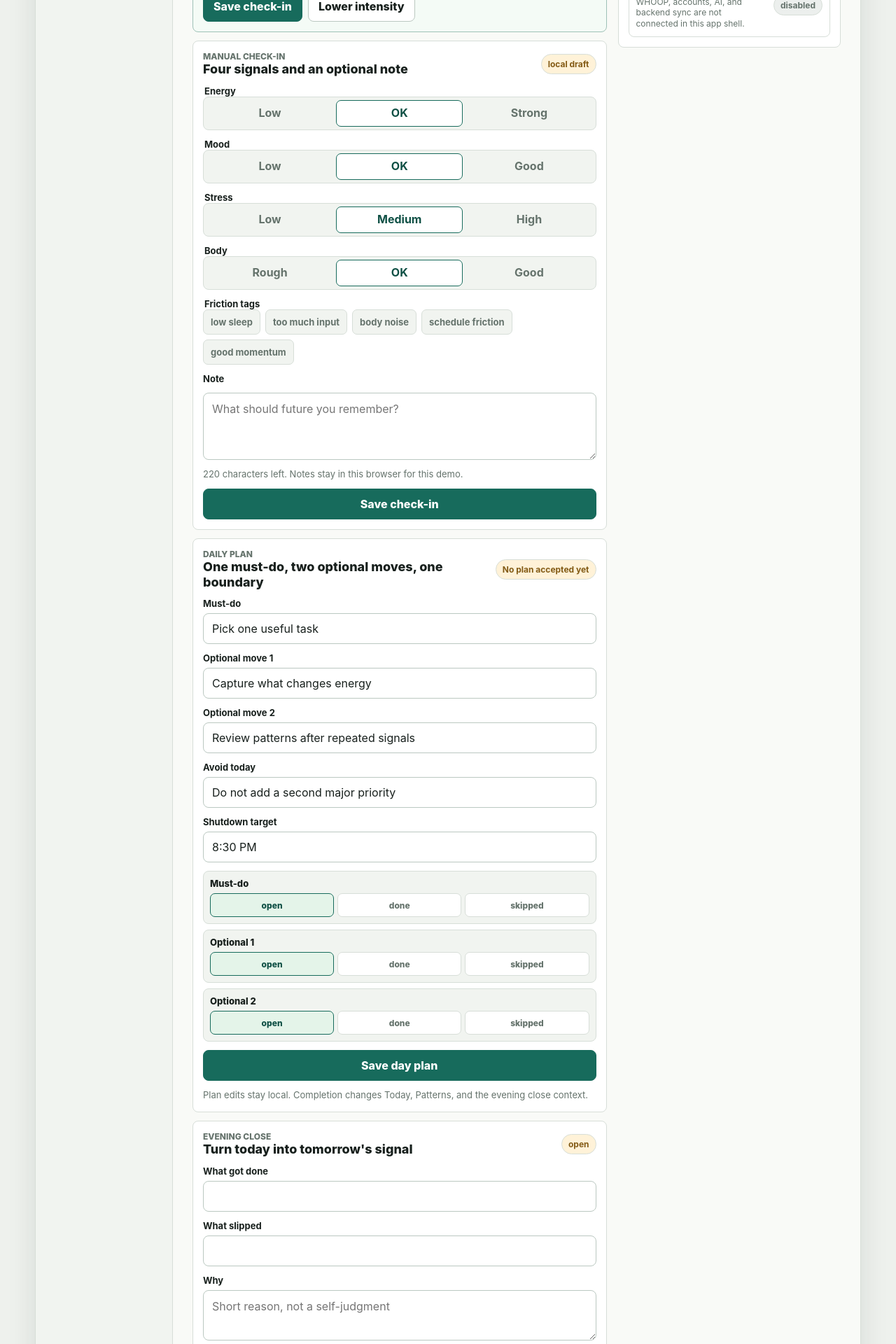
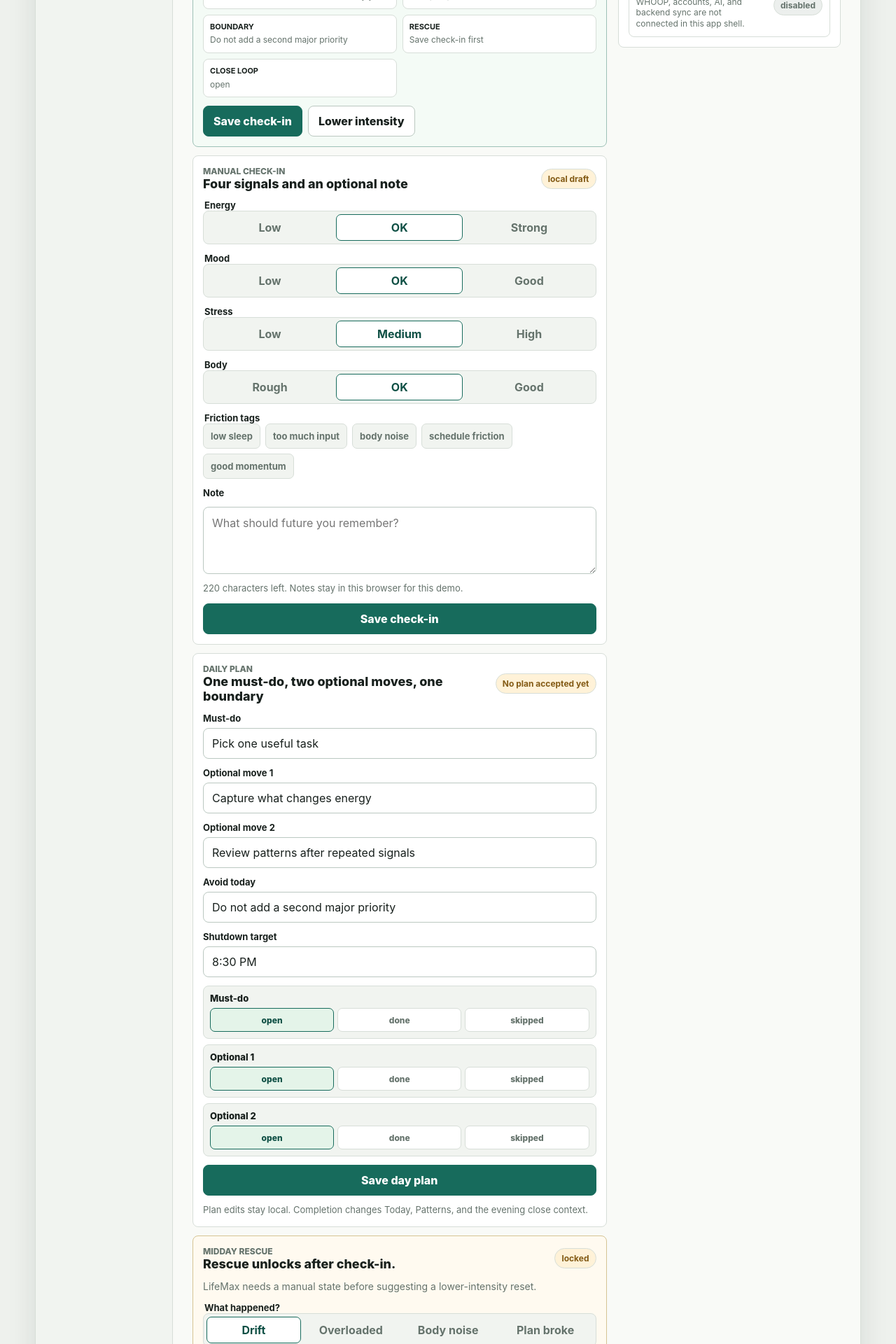
Before and after one commit to oliverorussell22-creator/LifeMax, a Next.js app: page / in a window 1280 px wide. Shown: the part 880-2800 px from the top of the page at 70% size. Built offline with nearby package versions, Linux system fonts and the light colour scheme.

Commit message:
feat: add local midday rescue flow

```diff
--- a/components/screens.tsx
+++ b/components/screens.tsx
@@ -22,6 +22,8 @@ import {
   type PlanItemStatus,
   type PlanSlot,
   type RecoveryImpact,
+  type RescueReset,
+  type RescueTrigger,
   type SignalLevel,
   type StressLevel
 } from "@/lib/local-demo-state";
@@ -80,6 +82,20 @@ const experimentSignalOptions: Array<{ value: ExperimentObservationSignal; label
   { value: "same", label: "Same" },
   { value: "worse", label: "Worse" },
   { value: "unclear", label: "Unclear" }
+];
+
+const rescueTriggerOptions: Array<{ value: RescueTrigger; label: string }> = [
+  { value: "drift", label: "Drift" },
+  { value: "overloaded", label: "Overloaded" },
+  { value: "body_noise", label: "Body noise" },
+  { value: "plan_broke", label: "Plan broke" }
+];
+
+const rescueResetOptions: Array<{ value: RescueReset; label: string }> = [
+  { value: "breathe", label: "Breathe" },
+  { value: "walk", label: "Short walk" },
+  { value: "water", label: "Water" },
+  { value: "reduce_input", label: "Reduce input" }
 ];
 
 export function TodayScreen() {
@@ -195,6 +211,35 @@ export function TodayScreen() {
     }));
   }
 
+  function saveMiddayRescue(rescue: {
+    trigger: RescueTrigger;
+    reset: RescueReset;
+    next_move: string;
+    defer_until: string;
+    note: string;
+  }) {
+    const now = new Date().toISOString();
+    setLocalState((current) => ({
+      ...current,
+      midday_rescue: {
+        ...rescue,
+        saved_at: now
+      },
+      lowered_today: true,
+      memory_candidates: [
+        {
+          id: `memory-rescue-${Date.now()}`,
+          title: `Midday rescue: ${labelForRescueReset(rescue.reset)}`,
+          detail: rescue.note || rescue.next_move,
+          source: "rescue" as const,
+          created_at: now
+        },
+        ...current.memory_candidates.filter((candidate) => candidate.source !== "rescue")
+      ].slice(0, 20),
+      updated_at: now
+    }));
+  }
+
   return (
     <AppShell active="today">
       <section className="screen today-layout" data-screen="today-functional">
@@ -210,7 +255,8 @@ export function TodayScreen() {
               { label: "State", value: today.state.replace("_", " ") },
               { label: "Confidence", value: today.confidence },
               { label: "Intensity cap", value: String(today.intensity_cap) },
-              { label: "Plan", value: today.plan_summary.progress_label }
+              { label: "Plan", value: today.plan_summary.progress_label },
+              { label: "Rescue", value: today.rescue_summary.status }
             ]}
           />
           <WorkflowRail state={state} today={today} />
@@ -235,6 +281,10 @@ export function TodayScreen() {
                 {today.plan_summary.avoid_today}
               </span>
               <span>
+                <strong>Rescue</strong>
+                {today.rescue_summary.next_move}
+              </span>
+              <span>
                 <strong>Close loop</strong>
                 {today.evening_summary.status === "closed" ? today.evening_summary.detail : "open"}
               </span>
@@ -262,7 +312,14 @@ export function TodayScreen() {
             onSave={savePlan}
             onStatusChange={updatePlanItemStatus}
           />
-          <EveningClosePanel close={state.evening_close} onSave={saveEveningClose} />
+          <MiddayRescuePanel
+            key={getRescueSyncKey(state.midday_rescue, today.rescue_summary.next_move)}
+            rescue={state.midday_rescue}
+            summary={today.rescue_summary}
+            suggestedNextMove={today.plan_summary.next_item ?? activePlan.must_do}
+            onSave={saveMiddayRescue}
+          />
+          <EveningClosePanel key={getEveningCloseSyncKey(state.evening_close)} close={state.evening_close} onSave={saveEveningClose} />
         </div>
 
         <aside className="screen-aside" aria-label="Today state">
@@ -332,6 +389,13 @@ function WorkflowRail({
       detail: today.evening_summary.status === "closed" ? "memory ready" : "tonight",
       href: "/today",
       tone: today.evening_summary.status === "closed" ? "good" : "active"
+    },
+    {
+      label: "Rescue",
+      value: today.rescue_summary.status,
+      detail: today.rescue_summary.status === "saved" ? today.rescue_summary.reset_label : "if drift hits",
+      href: "/today",
+      tone: today.rescue_summary.status === "saved" ? "good" : today.rescue_summary.status === "locked" ? "muted" : "active"
     },
     {
       label: "Learn",
@@ -514,6 +578,16 @@ function getPlanSyncKey(plan: LocalDailyPlan) {
   ].join("|");
 }
 
+function getRescueSyncKey(rescue: LocalDemoState["midday_rescue"], fallbackNextMove: string) {
+  if (!rescue) return `open-rescue|${fallbackNextMove}`;
+  return [rescue.saved_at, rescue.trigger, rescue.reset, rescue.next_move, rescue.defer_until, rescue.note].join("|");
+}
+
+function getEveningCloseSyncKey(close: EveningClose | null) {
+  if (!close) return "open-close";
+  return [close.saved_at, close.completed, close.missed, close.why, close.recovery_impact, close.tomorrow_hint].join("|");
+}
+
 function PlanInput({
   label,
   value,
@@ -558,6 +632,104 @@ function PlanStatusRow({
         ))}
       </div>
     </div>
+  );
+}
+
+function MiddayRescuePanel({
+  rescue,
+  summary,
+  suggestedNextMove,
+  onSave
+}: Readonly<{
+  rescue: LocalDemoState["midday_rescue"];
+  summary: ReturnType<typeof deriveTodayView>["rescue_summary"];
+  suggestedNextMove: string;
+  onSave: (rescue: {
+    trigger: RescueTrigger;
+    reset: RescueReset;
+    next_move: string;
+    defer_until: string;
+    note: string;
+  }) => void;
+}>) {
+  const locked = summary.status === "locked";
+  const [draft, setDraft] = useState({
+    trigger: rescue?.trigger ?? ("drift" as RescueTrigger),
+    reset: rescue?.reset ?? ("breathe" as RescueReset),
+    next_move: rescue?.next_move ?? suggestedNextMove,
+    defer_until: rescue?.defer_until ?? "",
+    note: rescue?.note ?? ""
+  });
+  const [error, setError] = useState("");
+
+  function saveRescue() {
+    const nextMove = draft.next_move.trim();
+    if (locked) return;
+    if (!nextMove) {
+      setError("Choose one lower-intensity next move before saving.");
+      return;
+    }
+
+    setError("");
+    onSave({
+      trigger: draft.trigger,
+      reset: draft.reset,
+      next_move: nextMove,
+      defer_until: draft.defer_until.trim(),
+      note: draft.note.trim()
+    });
+  }
+
+  return (
+    <section className="panel form-panel rescue-panel" aria-label="Midday rescue">
+      <div className="section-heading-row">
+        <div>
+          <p className="kicker">Midday rescue</p>
+          <h2 className="panel-title">{summary.title}</h2>
+        </div>
+        <span className={summary.status === "saved" ? "state-pill state-pill-good" : "state-pill"}>{summary.status}</span>
+      </div>
+      <p className="panel-copy">{summary.detail}</p>
+      <SegmentedControl
+        label="What happened?"
+        value={draft.trigger}
+        options={rescueTriggerOptions}
+        onChange={(trigger) => setDraft((current) => ({ ...current, trigger }))}
+      />
+      <SegmentedControl
+        label="One reset"
+        value={draft.reset}
+        options={rescueResetOptions}
+        onChange={(reset) => setDraft((current) => ({ ...current, reset }))}
+      />
+      <PlanInput
+        label="Next lower-intensity move"
+        value={draft.next_move}
+        onChange={(next_move) => setDraft((current) => ({ ...current, next_move }))}
+      />
+      <PlanInput label="Defer until" value={draft.defer_until} onChange={(defer_until) => setDraft((current) => ({ ...current, defer_until }))} />
+      <label className="stacked-input" htmlFor="rescue-note">
+        <span>Rescue note</span>
+        <textarea
+          id="rescue-note"
+          className="text-area compact-text-area"
+          value={draft.note}
+          onChange={(event) => setDraft((current) => ({ ...current, note: event.target.value }))}
+          placeholder="What pulled the day off track?"
+        />
+      </label>
+      {error ? (
+        <p className="error-message" role="alert">
+          {error}
+        </p>
+      ) : (
+        <p className="field-help">Saving lowers intensity for this browser-local day. No reminder or backend write is sent.</p>
+      )}
+      <button className="primary-action full-width" type="button" disabled={locked} onClick={saveRescue} data-testid="save-midday-rescue">
+        {rescue ? "Update rescue" : "Save rescue"}
+      </button>
+      {locked ? <p className="field-help">Locked until a manual check-in gives LifeMax a local state.</p> : null}
+    </section>
   );
 }
 
@@ -1216,6 +1388,7 @@ export function ProfileScreen() {
               items={[
                 { label: "Check-in", value: state.check_in ? "saved" : "empty" },
                 { label: "Plan", value: state.daily_plan ? deriveTodayView(state).plan_summary.progress_label : "empty" },
+                { label: "Rescue", value: state.midday_rescue ? "saved" : "open" },
                 { label: "Close", value: state.evening_close ? "saved" : "open" },
                 { label: "Captures", value: String(state.captures.length) },
                 { label: "Memories", value: String(state.memory_candidates.length) },
@@ -1294,13 +1467,13 @@ export function PrivacyScreen() {
             <p className="kicker">Last updated</p>
             <h2 className="panel-title">June 19, 2026</h2>
             <p className="panel-copy">
-              LifeMax currently stores the demo check-in, captures, plan status, local experiment status, and observation notes in this browser only.
+              LifeMax currently stores the demo check-in, captures, plan status, midday rescue, local experiment status, and observation notes in this browser only.
             </p>
           </section>
           <section className="panel legal-panel">
             <h2 className="panel-title">Local product data</h2>
             <p className="panel-copy">
-              The higher-functionality demo can store a daily plan, evening close, memory candidates, pattern decisions, one local experiment, and its observation log. These are browser-local records.
+              The higher-functionality demo can store a daily plan, midday rescue, evening close, memory candidates, pattern decisions, one local experiment, and its observation log. These are browser-local records.
             </p>
           </section>
           <section className="panel legal-panel">
@@ -1472,6 +1645,10 @@ function labelForKind(kind: CaptureKind) {
   return captureKinds.find((item) => item.value === kind)?.label ?? "Note";
 }
 
+function labelForRescueReset(reset: RescueReset) {
+  return rescueResetOptions.find((item) => item.value === reset)?.label ?? "Breathe";
+}
+
 function labelForExperimentSignal(signal: ExperimentObservationSignal) {
   return experimentSignalOptions.find((item) => item.value === signal)?.label ?? "Unclear";
 }
--- a/lib/local-demo-state.ts
+++ b/lib/local-demo-state.ts
@@ -13,6 +13,8 @@ export type RecoveryImpact = "restored" | "neutral" | "draining";
 export type PatternDecisionStatus = "watching" | "confirmed" | "rejected";
 export type ExperimentStatus = "active" | "stopped" | "inconclusive";
 export type ExperimentObservationSignal = "better" | "same" | "worse" | "unclear";
+export type RescueTrigger = "drift" | "overloaded" | "body_noise" | "plan_broke";
+export type RescueReset = "breathe" | "walk" | "water" | "reduce_input";
 
 export interface LocalCheckIn {
   energy: SignalLevel;
@@ -57,8 +59,17 @@ export interface MemoryCandidate {
   id: string;
   title: string;
   detail: string;
-  source: "evening_close" | "pattern" | "experiment";
+  source: "evening_close" | "pattern" | "experiment" | "rescue";
   created_at: string;
+}
+
+export interface MiddayRescue {
+  trigger: RescueTrigger;
+  reset: RescueReset;
+  next_move: string;
+  defer_until: string;
+  note: string;
+  saved_at: string;
 }
 
 export interface PatternDecision {
@@ -94,6 +105,7 @@ export interface LocalDemoState {
   check_in: LocalCheckIn | null;
   captures: CaptureEvent[];
   daily_plan: LocalDailyPlan | null;
+  midday_rescue: MiddayRescue | null;
   evening_close: EveningClose | null;
   memory_candidates: MemoryCandidate[];
   pattern_decisions: PatternDecision[];
@@ -113,6 +125,7 @@ export interface LocalDemoExport {
   summary: {
     check_in: "saved" | "empty";
     plan: "saved" | "empty";
+    rescue: "saved" | "open";
     close: "saved" | "open";
     captures: number;
     memories: number;
@@ -152,6 +165,13 @@ export interface DerivedTodayView {
     status: "open" | "closed";
     title: string;
     detail: string;
+  };
+  rescue_summary: {
+    status: "locked" | "open" | "saved";
+    title: string;
+    detail: string;
+    reset_label: string;
+    next_move: string;
   };
   memory_summary: {
     count: number;
@@ -207,6 +227,7 @@ export function createInitialLocalDemoState(): LocalDemoState {
     check_in: null,
     captures: [],
     daily_plan: null,
+    midday_rescue: null,
     evening_close: null,
     memory_candidates: [],
     pattern_decisions: [],
@@ -232,6 +253,7 @@ export function createLocalDemoExport(state: LocalDemoState, generatedAt: string
     summary: {
       check_in: state.check_in ? "saved" : "empty",
       plan: state.daily_plan ? "saved" : "empty",
+      rescue: state.midday_rescue ? "saved" : "open",
       close: state.evening_close ? "saved" : "open",
       captures: state.captures.length,
       memories: state.memory_candidates.length,
@@ -269,6 +291,7 @@ export function readStoredLocalDemoState(raw: string | null): LocalDemoState {
           }))
         : [],
       daily_plan: normalizeDailyPlan(parsed.daily_plan),
+      midday_rescue: normalizeMiddayRescue(parsed.midday_rescue),
       evening_close: normalizeEveningClose(parsed.evening_close),
       memory_candidates: Array.isArray(parsed.memory_candidates) ? parsed.memory_candidates.slice(0, 25) : [],
       pattern_decisions: Array.isArray(parsed.pattern_decisions) ? parsed.pattern_decisions.slice(0, 20) : [],
@@ -296,6 +319,7 @@ export function deriveTodayView(state: LocalDemoState): DerivedTodayView {
   const planSummary = summarizePlan(state.daily_plan);
   const patternCards = buildPatternCards(state);
   const latestMemory = state.memory_candidates[0] ?? null;
+  const rescueSummary = summarizeMiddayRescue(state.midday_rescue, planSummary, hasCheckIn);
   const dayReview = buildDayReview(state, planSummary);
 
   if (!hasCheckIn) {
@@ -324,6 +348,7 @@ export function deriveTodayView(state: LocalDemoState): DerivedTodayView {
       },
       suggested_plan: activePlan,
       evening_summary: summarizeEveningClose(state.evening_close),
+      rescue_summary: rescueSummary,
       memory_summary: {
         count: state.memory_candidates.length,
         latest: latestMemory
@@ -365,6 +390,7 @@ export function deriveTodayView(state: LocalDemoState): DerivedTodayView {
     plan_summary: planSummary,
     suggested_plan: activePlan,
     evening_summary: summarizeEveningClose(state.evening_close),
+    rescue_summary: rescueSummary,
     memory_summary: {
       count: state.memory_candidates.length,
       latest: latestMemory
@@ -441,6 +467,29 @@ function normalizeEveningClose(value: unknown): EveningClose | null {
     tomorrow_hint: close.tomorrow_hint ?? "",
     saved_at: close.saved_at
   };
+}
+
+function normalizeMiddayRescue(value: unknown): MiddayRescue | null {
+  if (!value || typeof value !== "object") return null;
+  const rescue = value as Partial<MiddayRescue>;
+  if (!rescue.saved_at || !rescue.next_move) return null;
+
+  return {
+    trigger: normalizeRescueTrigger(rescue.trigger),
+    reset: normalizeRescueReset(rescue.reset),
+    next_move: rescue.next_move,
+    defer_until: rescue.defer_until ?? "",
+    note: rescue.note ?? "",
+    saved_at: rescue.saved_at
+  };
+}
+
+function normalizeRescueTrigger(value: unknown): RescueTrigger {
+  return value === "drift" || value === "overloaded" || value === "body_noise" || value === "plan_broke" ? value : "drift";
+}
+
+function normalizeRescueReset(value: unknown): RescueReset {
+  return value === "breathe" || value === "walk" || value === "water" || value === "reduce_input" ? value : "breathe";
 }
 
 function normalizeExperiment(value: unknown, legacyStartedAt: string | null): LocalExperiment | null {
@@ -556,6 +605,7 @@ function buildDayReview(state: LocalDemoState, planSummary: DerivedTodayView["pl
   const evidenceCount =
     (state.check_in ? 1 : 0) +
     (state.daily_plan ? 1 : 0) +
+    (state.midday_rescue ? 1 : 0) +
     state.captures.length +
     (state.evening_close ? 1 : 0) +
     (state.experiment ? 1 : 0) +
@@ -575,6 +625,7 @@ function buildDayReview(state: LocalDemoState, planSummary: DerivedTodayView["pl
     "health integrations disabled",
     state.check_in?.stress === "high" ? "high stress check-in" : null,
     state.check_in?.body === "rough" ? "rough body signal" : null,
+    state.midday_rescue ? "midday rescue used" : null,
     state.evening_close?.recovery_impact === "draining" ? "draining close" : null
   ].filter((item): item is string => Boolean(item));
 
@@ -617,6 +668,55 @@ function buildDayReview(state: LocalDemoState, planSummary: DerivedTodayView["pl
     risk_flags: riskFlags,
     reviewed_at: state.reviewed_at
   };
+}
+
+function summarizeMiddayRescue(
+  rescue: MiddayRescue | null,
+  planSummary: DerivedTodayView["plan_summary"],
+  hasCheckIn: boolean
+): DerivedTodayView["rescue_summary"] {
+  if (!hasCheckIn) {
+    return {
+      status: "locked",
+      title: "Rescue unlocks after check-in.",
+      detail: "LifeMax needs a manual state before suggesting a lower-intensity reset.",
+      reset_label: "None",
+      next_move: "Save check-in first"
+    };
+  }
+
+  if (!rescue) {
+    const nextMove = planSummary.next_item ?? "Pick the smallest useful next move";
+    return {
+      status: "open",
+      title: "Midday rescue is ready if the plan drifts.",
+      detail: "Use one reset and one lower-intensity move. No shame loop.",
+      reset_label: "Choose reset",
+      next_move: nextMove
+    };
+  }
+
+  return {
+    status: "saved",
+    title: "Midday rescue saved.",
+    detail: `${labelForRescueReset(rescue.reset)} reset. Next: ${rescue.next_move}${rescue.defer_until ? ` after ${rescue.defer_until}` : ""}.`,
+    reset_label: labelForRescueReset(rescue.reset),
+    next_move: rescue.next_move
+  };
+}
+
+function labelForRescueReset(reset: RescueReset) {
+  switch (reset) {
+    case "walk":
+      return "Short walk";
+    case "water":
+      return "Water break";
+    case "reduce_input":
+      return "Reduce input";
+    case "breathe":
+    default:
+      return "Breathe";
+  }
 }
 
 function summarizeEveningClose(close: EveningClose | null): DerivedTodayView["evening_summary"] {
```
Also changed, not shown: app/globals.css (+6 -1 lines), 2 other files (tests, documents, lock files or other folders).
